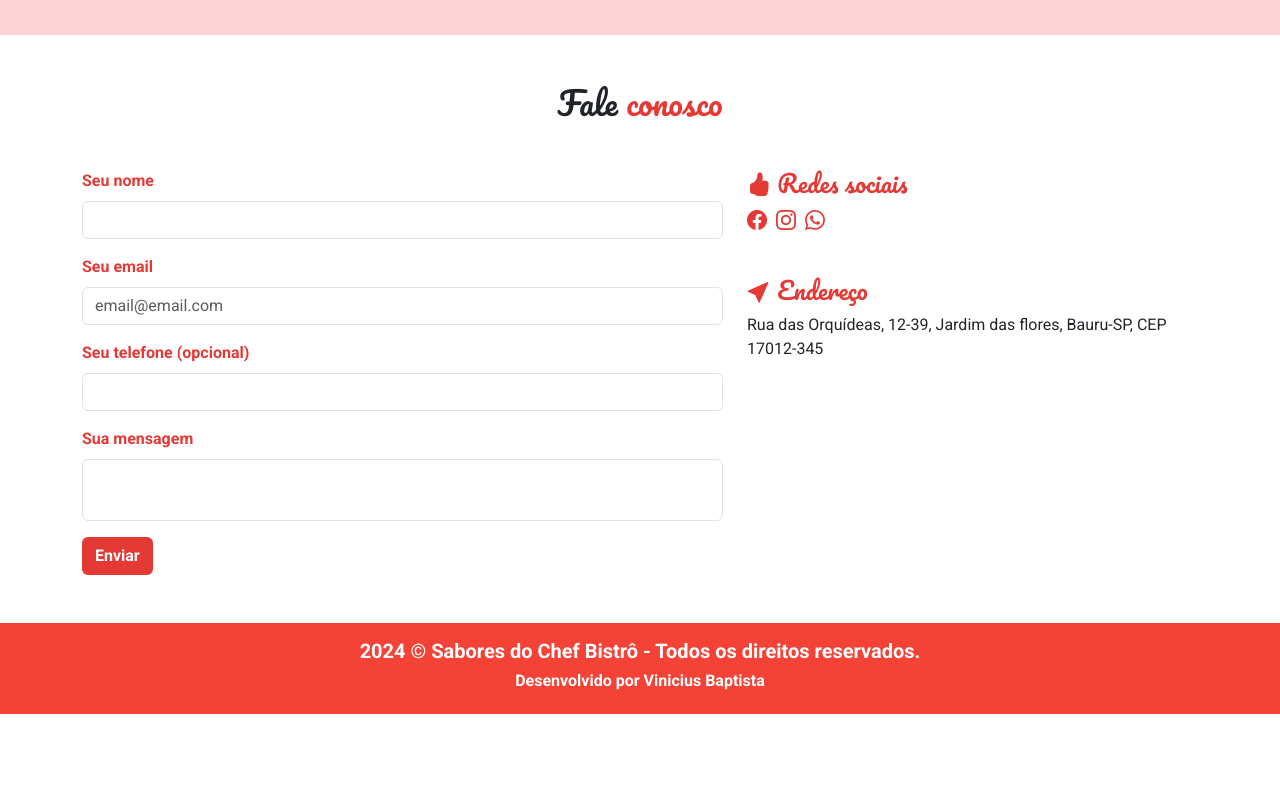
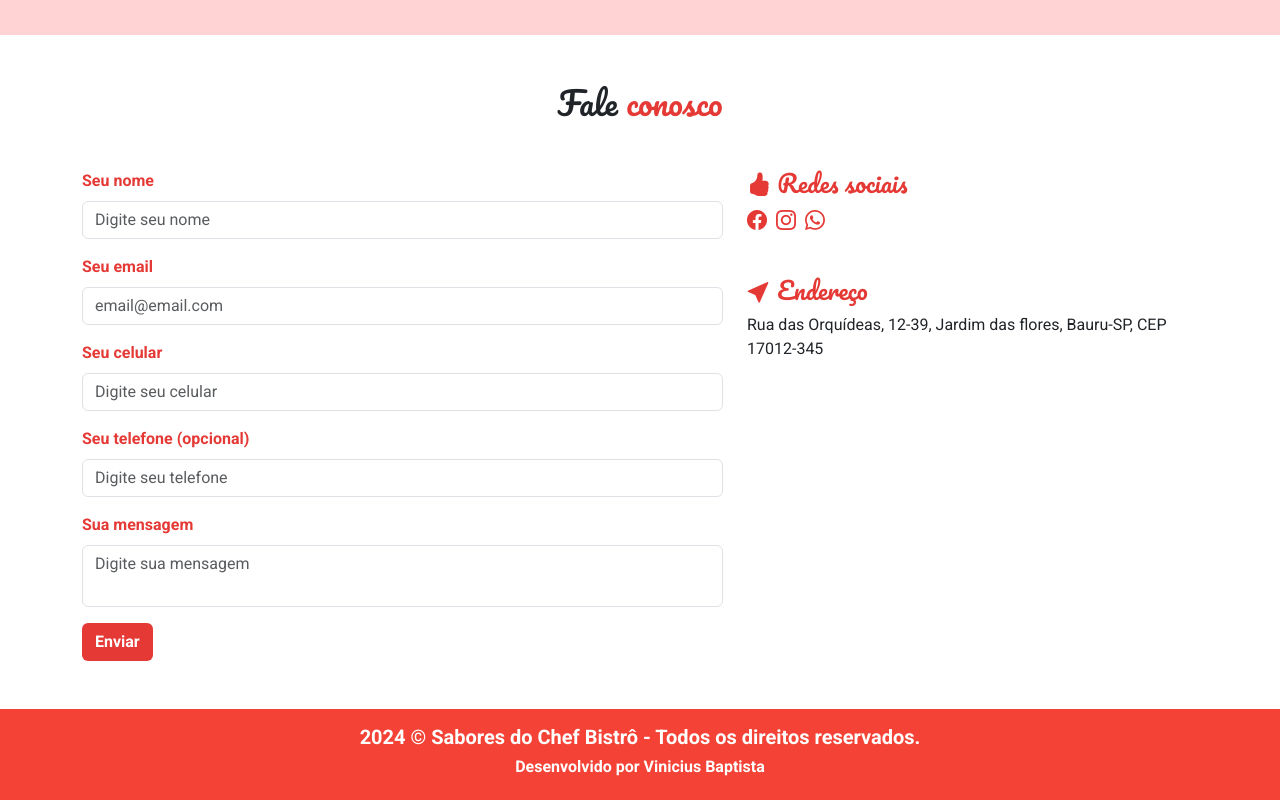
Before and after one commit to ViniciusBaptistaDEV/restaurante_bistro, a plain HTML site: page index.html in a window 1280 px wide. Shown: the part 2415-3215 px from the top of the page. Before the commit the page ends 3129 px from the top, so only its background shows below. Drawn offline with nearby package versions, Linux system fonts and the light colour scheme.

Commit message:
Adicionando placeholder nos campos input

```diff
--- a/index.html
+++ b/index.html
@@ -341,19 +341,23 @@
                         <form id="formulario">
                             <div class="mb-3">
                                 <label class="form-label fw-bold text-colored" for="nome">Seu nome</label>
-                                <input class="form-control" type="text" id="nome" name="nome" required>
+                                <input placeholder="Digite seu nome" class="form-control" type="text" id="nome" name="nome" required>
                             </div>
                             <div class="mb-3">
                                 <label class="form-label fw-bold text-colored" for="email">Seu email</label>
                                 <input placeholder="email@email.com" class="form-control" type="email" id="email" name="email" required>
                             </div>
                             <div class="mb-3">
+                                <label class="form-label fw-bold text-colored" for="celular">Seu celular</label>
+                                <input placeholder="Digite seu celular" class="form-control" type="tel" id="celular" name="celular">
+                            </div>
+                            <div class="mb-3">
                                 <label class="form-label fw-bold text-colored" for="telefone">Seu telefone (opcional)</label>
-                                <input class="form-control" type="tel" id="telefone" name="telefone">
+                                <input placeholder="Digite seu telefone" class="form-control" type="tel" id="telefone" name="telefone">
                             </div>
                             <div class="mb-3">
                                 <label class="form-label fw-bold text-colored" for="mensagem">Sua mensagem</label>
-                                <textarea class="form-control" id="mensagem" name="mensagem" maxlength="250" required></textarea>
+                                <textarea placeholder="Digite sua mensagem" class="form-control" id="mensagem" name="mensagem" maxlength="250" required></textarea>
                             </div>
                             <button id="buttonForm" type="submit" class="btn fw-bold">Enviar</button>
                         </form>
--- a/main.js
+++ b/main.js
@@ -1,6 +1,7 @@
 $(document).ready(function(){
 
-    $('#telefone').mask('(00) 000000000');
+    $('#celular').mask('(00) 00000-0000');
+    $('#telefone').mask('(00) 0000-0000');
 
     /* Validação "Entre em contato" - INICIO*/
     $('#formulario').validate({
@@ -8,7 +9,7 @@ $(document).ready(function(){
             nome: {
                 required: true
             },
-            telefone: {
+            celular: {
                 required: true
             },
             email: {
@@ -21,8 +22,8 @@ $(document).ready(function(){
             nome: {
                 required: "Por favor, insira seu nome."
             },
-            telefone: {
-                required: "Por favor, insira seu telefone."
+            celular: {
+                required: "Por favor, insira seu celular."
             },
             email: {
                 required: "Por favor, insira seu email.",
```
